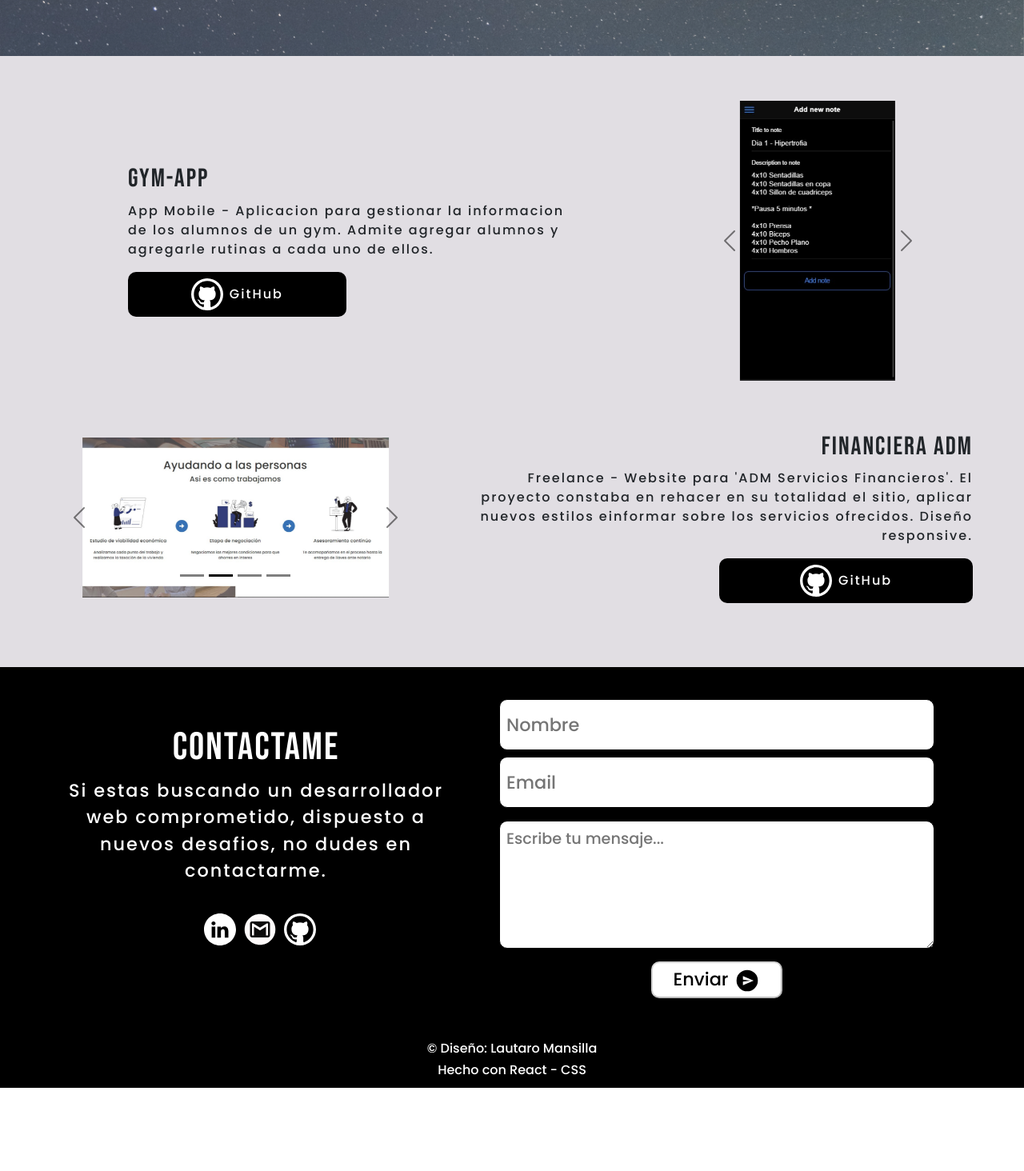
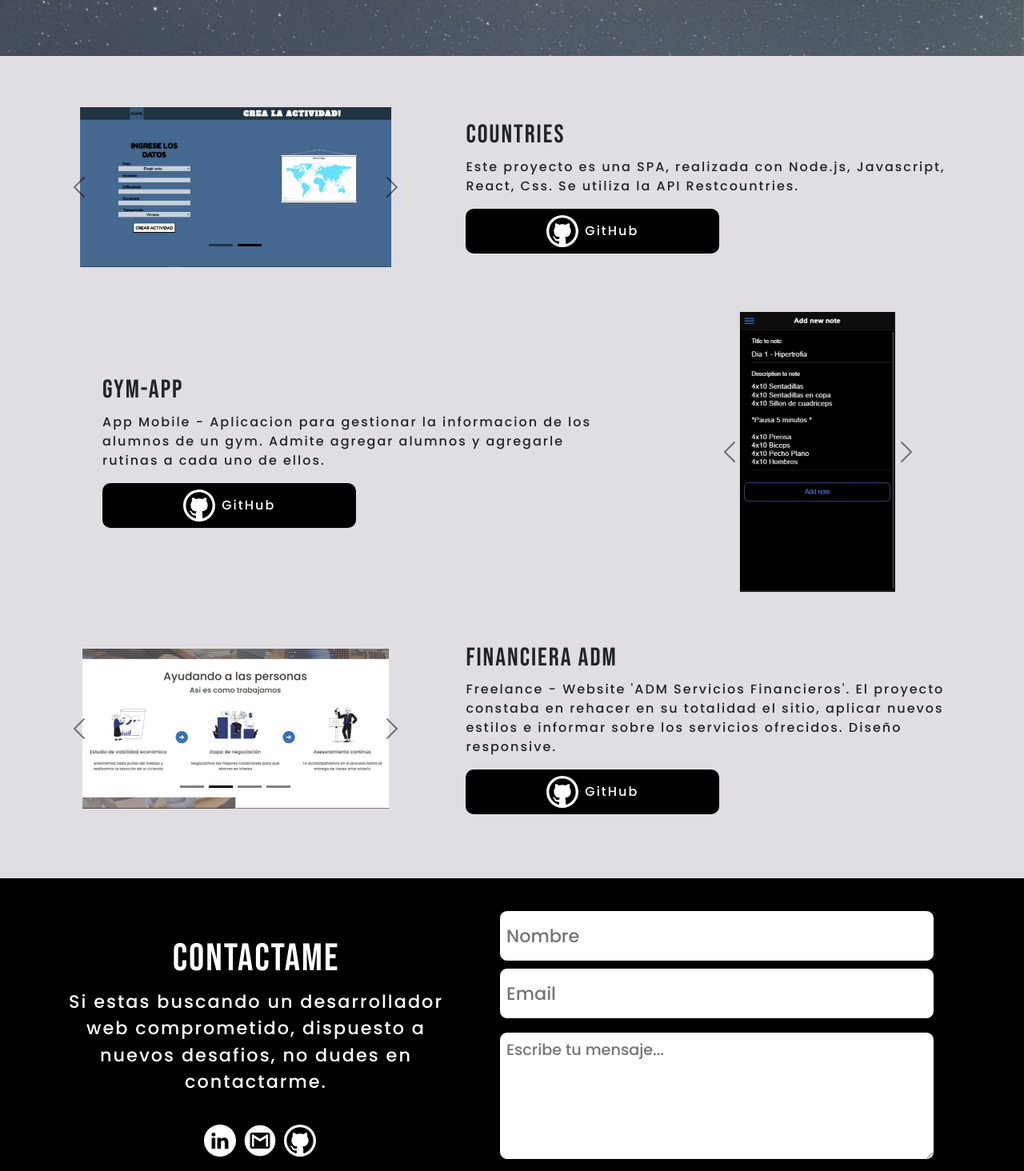
Before and after one commit to laumansillaa/portafolio, a React (Vite) app in the folder proyect/: page / in a window 1280 px wide. Shown: the part 2220-3684 px from the top of the page at 80% size. Before the commit the page ends 3580 px from the top, so only its background shows below. Built offline with nearby package versions, Linux system fonts and the light colour scheme.

Commit message:
update styles

```diff
--- a/proyect/src/components/About/About.jsx
+++ b/proyect/src/components/About/About.jsx
@@ -8,7 +8,7 @@ import react from '../../assets/stack/react.png'
 import redux from '../../assets/stack/redux.png'
 import ionic from '../../assets/stack/ionic.png'
 import html from '../../assets/stack/html.png'
-import css from '../../assets/stack/css.png'
+// import css from '../../assets/stack/css.png'
 import git from '../../assets/stack/git.png'
 import postman from '../../assets/stack/postman.png'
 import sequelize from '../../assets/stack/sequelize.png'
--- a/proyect/src/components/About/styles/About.module.css
+++ b/proyect/src/components/About/styles/About.module.css
@@ -164,3 +164,24 @@
         font-size: 0.8rem;
     }
 }
+
+@media screen and (min-width: 480px) and (max-width: 950px){
+    .aboutContainer{
+        height: 100%;
+        flex-direction: column;
+        justify-content: center;
+        align-items: center;
+    }
+
+    .contAboutDescription, .contStack{
+        width: 90%;
+        display: flex;
+        flex-direction: column;
+        justify-content: center;
+        align-items: center;
+    }
+
+    .contAboutDescription{
+        margin-bottom: 2rem;
+    }
+}
--- a/proyect/src/components/Contact/Contact.jsx
+++ b/proyect/src/components/Contact/Contact.jsx
@@ -18,9 +18,6 @@ const Contact = () => {
         message: ''
     })
     const [error, setError] = useState(null)
-
-    console.log('seterror', error, form.email)
-
 
     const handleChange = (e) => {
         setForm({
@@ -63,9 +60,15 @@ const Contact = () => {
                 </div>
                 <div className={style.containIcon}>
                     <div className={style.cont}>
-                        <a href="https://www.linkedin.com/in/lautaro-mansilla" className={style.icon} ><img src={linkedinB} alt='img linkedin' title='Linkedin' className={style.iconSvg}/></a>
-                        <a href="mailto:mansillaalau@gmail.com" className={style.icon}><img src={gmailB} alt='img gmail' title='Gmail' className={style.iconSvg}/></a>
-                        <a href="https://www.github.com/laumansillaa" className={style.icon}><img src={githubB} alt='img github' title='Github' className={style.iconSvg}/></a>
+                        <a href="https://www.linkedin.com/in/lautaro-mansilla"
+                            className={style.icon}
+                            target="_blank" ><img src={linkedinB} alt='img linkedin' title='Linkedin' className={style.iconSvg}/></a>
+                        <a href="mailto:mansillaalau@gmail.com"
+                            className={style.icon}
+                            target="_blank"><img src={gmailB} alt='img gmail' title='Gmail' className={style.iconSvg}/></a>
+                        <a href="https://www.github.com/laumansillaa"
+                            className={style.icon}
+                            target="_blank"><img src={githubB} alt='img github' title='Github' className={style.iconSvg}/></a>
                     </div>
                 </div>
             </div>
--- a/proyect/src/components/Contact/styles/contact.module.css
+++ b/proyect/src/components/Contact/styles/contact.module.css
@@ -282,3 +282,9 @@
         width: 50%;
     }
 }
+
+@media screen and (min-width: 480px) and (max-width: 950px){
+    .btn{
+        width: 45%;
+    }
+}
--- a/proyect/src/components/Home/styles/home.module.css
+++ b/proyect/src/components/Home/styles/home.module.css
@@ -106,6 +106,7 @@ h4, h1{
 
 
 @media (max-width: 480px){
+
     .containerHome{
         flex-direction: column;
         height: 100%;
@@ -148,3 +149,24 @@ h4, h1{
         height: 10rem;
     }
 }
+
+@media screen and (min-width: 480px) and (max-width: 950px){
+
+    .containerHome{
+        background-position:center;
+    }
+
+    .contText, .contSvg{
+        flex-direction: column;
+        justify-content: center;
+        align-items: center;
+    }
+
+    .contSvg{
+        width: 90%;
+    }
+
+    .svgHome{
+        height: 20rem;
+    }
+}
--- a/proyect/src/components/Nav/styles/nav.module.css
+++ b/proyect/src/components/Nav/styles/nav.module.css
@@ -138,7 +138,7 @@
     .contItemsNav{
         position: absolute;
         z-index: 1;
-        top: 85px;
+        top: 79px;
         bottom: 0;
         background: #222222;
         /* background-color: red; */
@@ -150,13 +150,15 @@
         justify-content: space-evenly;
         flex-direction: column;
         align-items: center;
+        /* clip-path: polygon(0 at center); */
         clip-path: circle(0 at center);
         transition: clip-path 1s ease-in-out
     }
 
-    /* .navInput:checked + .contItemsNav{
+    .navInput:checked + .contItemsNav{
         clip-path: circle(100% at center)
-    } */
+        /* clip-path: polygon(100% at center); */
+    }
   }
 
   @media (max-width: 900px){
--- a/proyect/src/components/Project/Project.jsx
+++ b/proyect/src/components/Project/Project.jsx
@@ -10,6 +10,8 @@ import allAlumns from '../../assets/Projects/IonicNote/Allalumns.jpg'
 import addNote from '../../assets/Projects/IonicNote/addNote.jpg'
 import detailPerfil from '../../assets/Projects/IonicNote/detailPerfil.jpg'
 import editNota from '../../assets/Projects/IonicNote/editNota.jpg'
+import homeCountries from '../../assets/Projects/countries/homeCountries.jpg'
+import createCountries from '../../assets/Projects/countries/createCountries.jpg'
 import style from "./styles/project.module.css";
 import githubB from '../../assets/svg/githubB.svg'
 import './styles/projects-screen-750.css';
@@ -21,7 +23,9 @@ const Project = () => {
 
     const admAssets = [home, home1, about, about1]
     const gymAssets = [allAlumns, addNote, detailPerfil, editNota]
+    const countriesAssets = [homeCountries, createCountries]
     const gym = true
+
 
     return (
 
@@ -47,26 +51,24 @@ const Project = () => {
                 </div>
             </div>
             <div className={style.containerCard}>
-                {/* <div className={style.card}>
-                    <div className={style.reactPlayer}>
-                        <ReactPlayer url='https://vimeo.com/677424926' className={style.player}/>
+                <div className={style.card}>
+                    <div className={style.contImg}>
+                        <CarouselImg projectImg={countriesAssets} />
                     </div>
 
-                    <div className={style.contInfo}>
+                    <div className={style.contInfoAdm}>
                         <div className='contentInfo'>
-                            <h2 className='proyect-title'>Qameleon - Crypto Wallet App</h2>
-                            <p className={style.textInfo}>App Mobile - Crypto Wallet conectada a la blockhain de Stellar y Ethereum. Admite la transaccion de activos
-                                entre usuarios (compra, venta, transferencias), como asi tambien el stacking.</p>
+                            <h2 className='proyect-title'>Countries</h2>
+                            <p className={style.textInfo}>Este proyecto es una SPA, realizada con Node.js, Javascript, React, Css. Se utiliza la API Restcountries.
+                            </p>
                         </div>
                         <div className={style.contBtnCard}>
-                            <a href='https://github.com/laumansillaa/CryptoWalletApp' className={style.textBtn}><img src={githubB} alt='github' className={style.github}/> GitHub</a>
+                            <a href='https://github.com/laumansillaa/PI-COUNTRIES' className={style.textBtn} target="_blank"><img  src={githubB} alt='github' className={style.github}/>GitHub</a>
                         </div>
                     </div>
-                </div> */}
+
+                </div>
                 <div className={style.cardTwo}>
-                    {/* <div className={style.contImg}>
-                        <img src={Allalumns} alt='Gym-App' className={style.imgNotes}/>
-                    </div> */}
                     <CarouselImg projectImg={gymAssets} gym={gym}/>
 
                     <div className={style.contInfo}>
@@ -84,14 +86,13 @@ const Project = () => {
                 </div>
                 <div className={style.card}>
                     <div className={style.contImg}>
-                        {/* <img src={home} alt='Financiera-ADM' className={style.imgAdm}/> */}
                         <CarouselImg projectImg={admAssets} />
                     </div>
 
                     <div className={style.contInfoAdm}>
                         <div className='contentInfo'>
                             <h2 className='proyect-title'>Financiera ADM</h2>
-                            <p className={style.textInfo}>Freelance - Website para 'ADM Servicios Financieros'. El proyecto constaba en rehacer en su totalidad el sitio, aplicar nuevos estilos einformar sobre los servicios ofrecidos. Diseño responsive.
+                            <p className={style.textInfo}>Freelance - Website 'ADM Servicios Financieros'. El proyecto constaba en rehacer en su totalidad el sitio, aplicar nuevos estilos e informar sobre los servicios ofrecidos. Diseño responsive.
                             </p>
                         </div>
                         <div className={style.contBtnCard}>
--- a/proyect/src/components/Project/styles/project.module.css
+++ b/proyect/src/components/Project/styles/project.module.css
@@ -102,12 +102,12 @@ h3{
     flex-direction: row-reverse;
     justify-content: space-between;
     align-items: center;
-    padding-left: 2rem;
+    /* padding-left: 2rem; */
     margin-bottom: 2rem;
 }
 
 .contInfo{
-    width: 55%;
+    width: 62%;
     display: flex;
     flex-direction: column;
     text-align: start;
@@ -118,8 +118,8 @@ h3{
     display: flex;
     flex-direction: column;
     justify-content: end;
-    align-items: flex-end;
-    text-align: end;
+    align-items: flex-start;
+    text-align: start;
 }
 
 .reactPlayer {
@@ -238,3 +238,10 @@ h3{
     }
 
 }
+
+@media screen and (min-width: 480px) and (max-width: 950px){
+    .player{
+        height: 400px;
+        width: 400px;
+    }
+}
```
Also changed, not shown: proyect/src/assets/Projects/countries/createCountries.jpg (added), proyect/src/assets/Projects/countries/homeCountries.jpg (added).
